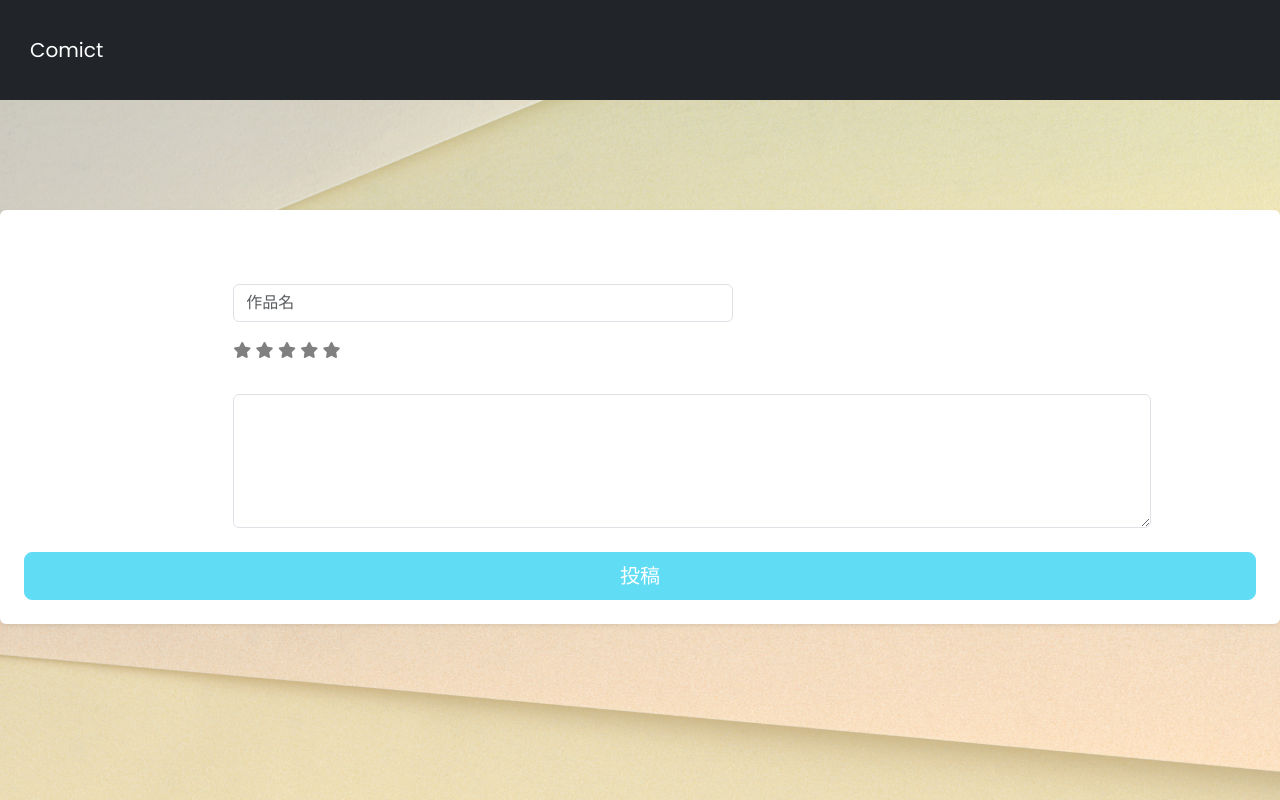
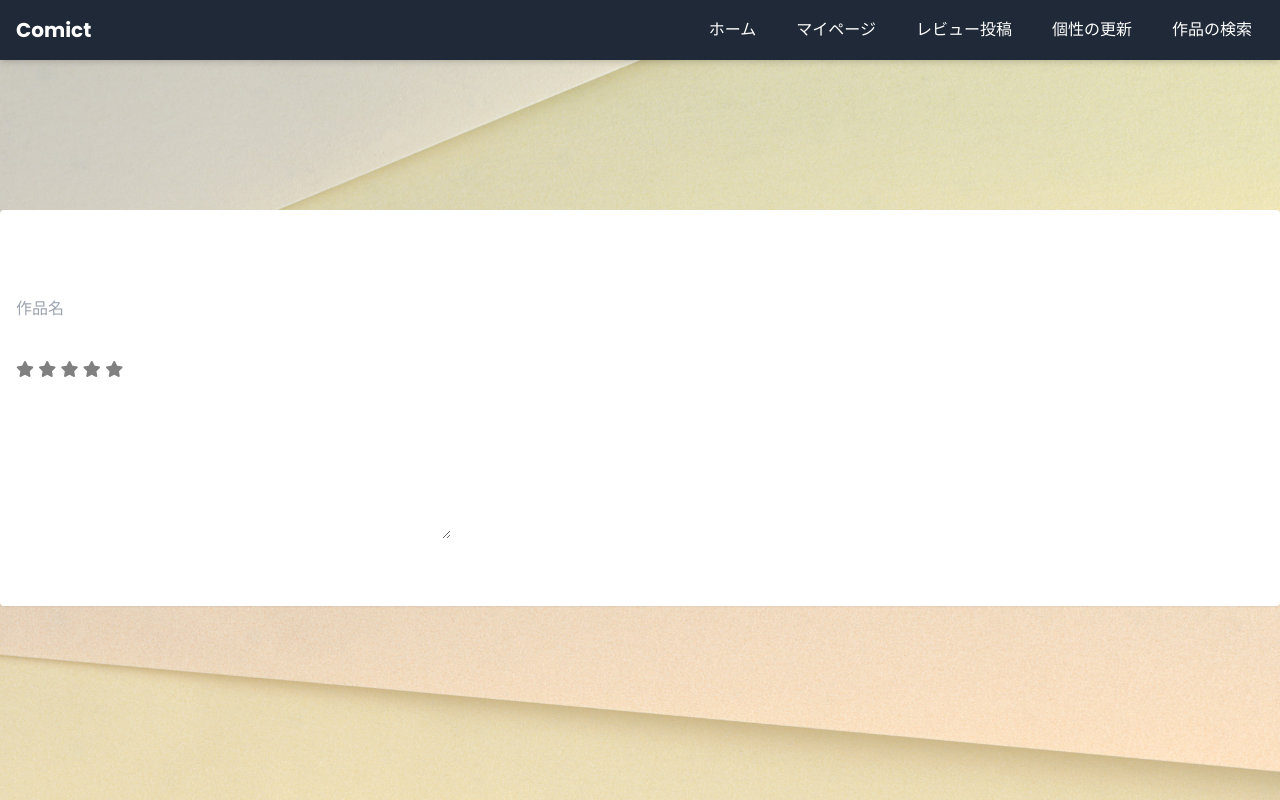
Before and after one commit to kou7306/comict, a Flask app: page /1/review in a window 1280 px wide. Run offline with Flask 3, Linux system fonts and the light colour scheme; some libraries are stand-ins or nearby versions.

Commit message:
headerがきえた

```diff
--- a/static/css/base.css
+++ b/static/css/base.css
@@ -12,7 +12,7 @@
     background-color: #0f0f0f;
     background-size: cover;
     background-repeat: no-repeat;
-    z-index: -999;
+
     padding: 130px 0 0;
 
 
@@ -26,24 +26,3 @@
 a:hover {
     color: #3B82F6;
 }
-.navbar{
-    height: 100px;
-}
-
-.collapse{
-    justify-content: right;
-}
-
-.header-container{
-    display: flex;
-    justify-content: space-between;
-    margin: 0 30px;
-    width: 100%;
-
-}
-
-.navbar-nav{
-    width: 80%;
-    display: flex;
-    justify-content: space-around;
-}
--- a/templates/base.html
+++ b/templates/base.html
@@ -7,50 +7,49 @@
     <title>Comict</title>
     <!-- Bootstrap CSS CDN読み込み -->
     <link rel="icon" type="image/svg+xml" href="/static/logo.svg">
-    <link href="https://cdn.jsdelivr.net/npm/bootstrap@5.3.0/dist/css/bootstrap.min.css" rel="stylesheet" integrity="sha384-9ndCyUaIbzAi2FUVXJi0CjmCapSmO7SnpJef0486qhLnuZ2cdeRhO02iuK6FUUVM" crossorigin="anonymous">
-    <!-- Bootstrap JavaScript CDN読み込み -->
-    <script src="https://cdn.jsdelivr.net/npm/bootstrap@5.3.0/dist/js/bootstrap.bundle.min.js" integrity="sha384-geWF76RCwLtnZ8qwWowPQNguL3RmwHVBC9FhGdlKrxdiJJigb/j/68SIy3Te4Bkz" crossorigin="anonymous"></script>
+
+    <script src="https://cdn.tailwindcss.com"></script>
     {% block extra_css %}{% endblock %}
+
     <link rel="stylesheet" href="{{ url_for('static', filename='css/base.css') }}">
     <link
       rel="stylesheet"
       href="https://cdn.jsdelivr.net/npm/swiper@9/swiper.min.css"
     />
-    <script src="https://cdn.tailwindcss.com"></script>
     {% block extra_head %}{% endblock %}
 
 </head>
 <body>
      <!-- ヘッダー -->
-    <header class="nav-color">
-        <nav class="navbar navbar-expand-lg navbar-dark bg-dark fixed-top">
-          <div class="header-container">
-            <a class="navbar-brand" href="/{{user_id}}/home">Comict</a>
-            <button class="navbar-toggler" type="button" data-bs-toggle="collapse" data-bs-target="#navbarNav" aria-controls="navbarNav" aria-expanded="false" aria-label="Toggle navigation">
-              <span class="navbar-toggler-icon"></span>
-            </button>
-            <div class="collapse navbar-collapse" id="navbarNav">
-              <ul class="navbar-nav">
-                <li class="nav-item">
-                  <a class="nav-link text-white" href="/{{user_id}}/home">ホーム</a>
+     <header class="bg-gray-800 fixed top-0 w-full z-10 shadow-md">
+      <nav class="container mx-auto flex items-center justify-between p-4">
+          <div class="text-white">
+              <a class="text-xl font-bold no-underline hover:text-white" href="/{{user_id}}/home">
+                  Comict
+              </a>
+          </div>
+          <div class="flex items-center">
+              <ul class="flex space-x-4">
+                  <li>
+                      <a class="text-white py-2 px-3 hover:bg-gray-700 rounded transition-colors duration-300" href="/{{user_id}}/home">ホーム</a>
                   </li>
-                <li class="nav-item">
-                  <a class="nav-link" href="/{{user_id}}/userpage">マイページ</a>
+                  <li>
+                      <a class="text-white py-2 px-3 hover:bg-gray-700 rounded transition-colors duration-300" href="/{{user_id}}/userpage">マイページ</a>
                   </li>
-                <li class="nav-item">
-                  <a class="nav-link" href="/{{user_id}}/review">レビュー投稿</a>
+                  <li>
+                      <a class="text-white py-2 px-3 hover:bg-gray-700 rounded transition-colors duration-300" href="/{{user_id}}/review">レビュー投稿</a>
                   </li>
-                <li class="nav-item">
-                  <a class="nav-link" href="/{{user_id}}/genre">個性の更新</a>
+                  <li>
+                      <a class="text-white py-2 px-3 hover:bg-gray-700 rounded transition-colors duration-300" href="/{{user_id}}/genre">個性の更新</a>
                   </li>
-                <li class="nav-item">
-                  <a class="nav-link" href="/{{user_id}}/bookSearch">作品の検索</a>
+                  <li>
+                      <a class="text-white py-2 px-3 hover:bg-gray-700 rounded transition-colors duration-300" href="/{{user_id}}/bookSearch">作品の検索</a>
                   </li>
               </ul>
           </div>
-          </div>
       </nav>
   </header>
+  <!-- 他のコンテンツ -->
 
     {% block content %}{% endblock %}
     <!-- <footer id="footer" class="footer text-center pt-2 bg-dark">
--- a/templates/home.html
+++ b/templates/home.html
@@ -2,6 +2,7 @@
 {% extends "base.html" %} {% block extra_css %}
 <link rel="stylesheet" href="{{ url_for('static', filename='css/home.css') }}">
 <link rel="stylesheet" href="https://unpkg.com/@sjmc11/tourguidejs/dist/css/tour.min.css">
+
 {% endblock %} {% block content%}
 
 
```
Lines whose indentation alone changed are shown as unchanged.
